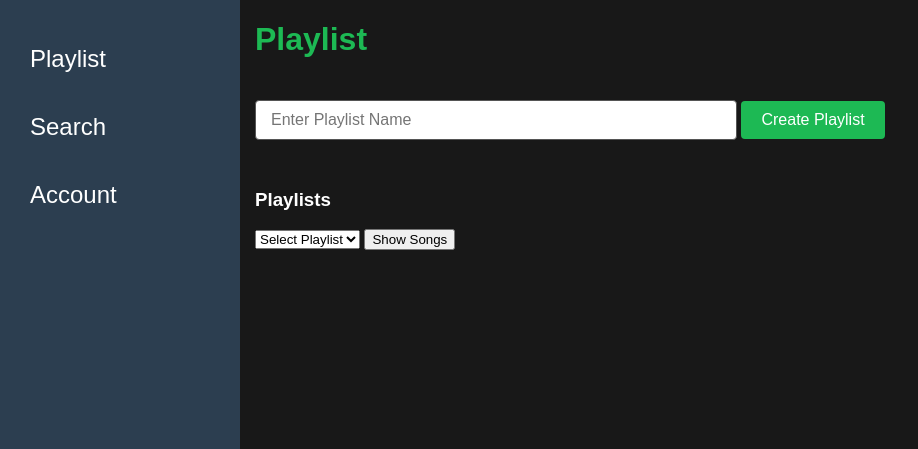
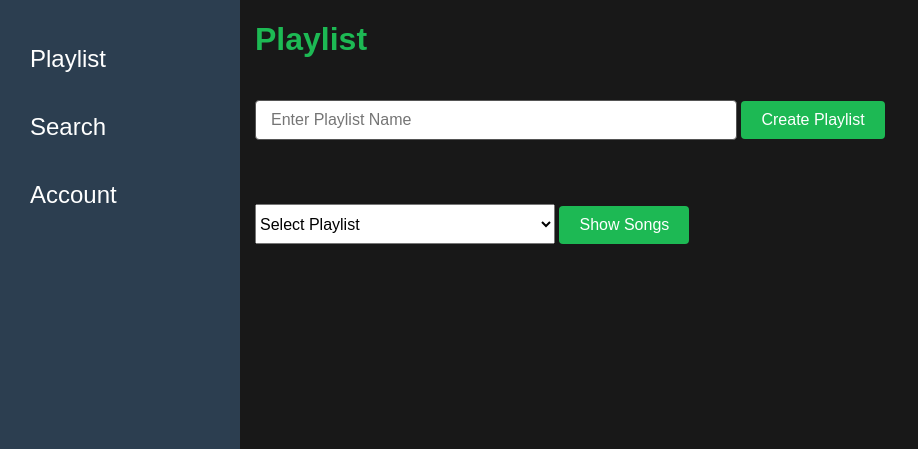
Before and after one commit to TheMadBen/playlist_app, a Flask app: template templates/playlist.html in a window 1280 px wide. Shown: the top 449 px of the page, without its empty margins (0-918 px from the left). Run offline with Flask 3, Linux system fonts and the light colour scheme; the template is opened without the code that fills it, so the values that code supplies are empty; some libraries are stand-ins or nearby versions.

Commit message:
no longer have to reclick playlist tab and styled select playlist and button

```diff
--- a/app.py
+++ b/app.py
@@ -9,7 +9,7 @@ try:
     connection = psycopg2.connect(user="postgres",
                                   password="1234",
                                   host="localhost",
-                                  port="5433",
+                                  port="5432",
                                   database="phase2")
 
     # Create a cursor to perform database operations
@@ -36,7 +36,7 @@ def get_db_connection():
         user="postgres",
         password="1234",
         host="localhost",
-        port="5433",        # for Ben it's 5432, for Philip it's 5433
+        port="5432",        # for Ben it's 5432, for Philip it's 5433
         database="phase2"   # may be different for you depending on what database you are using on your local mahcine
     )                       # for me i had to create another database different from postgres which is default
     return conn
@@ -68,10 +68,13 @@ def user_login():
                     (username, password))
         user = cur.fetchone()   # user is a tuple ie (0, 'user0', 'pass0')
 
+        cur.execute("SELECT playlist_name FROM playlist WHERE user_id = %s", (user[0],))
+        playlists = cur.fetchall()
+
         cur.close()
         conn.close()
         if user:
-            return render_template('playlist.html', user=user)
+            return render_template('playlist.html', playlists=playlists)
         else:
             credential='Invalid Credentials. Try Again'
             return render_template('login.html', credential=credential)     # this will display invalid/valid credentials on the same page instead of redirecting to a new page
@@ -105,7 +108,7 @@ def create_account():
 def playlist():
     global user
     user_id = user[0]
-    print(user_id)
+    # print(user_id)
 
     conn = get_db_connection()
     cur = conn.cursor()
@@ -131,8 +134,8 @@ def playlist():
             conn.close()
 
             return render_template('playlist.html', playlist_name=playlist_name, playlists=playlists)
-
-    return render_template('playlist.html', playlists=playlists)
+    else:
+        return render_template('playlist.html', playlists=playlists)
 
 # returns a JSON response using Flask
 @app.route('/get_songs/<playlist_name>')
--- a/static/styles/playlist.css
+++ b/static/styles/playlist.css
@@ -74,3 +74,24 @@ input[type=submit]:hover {
 .playlists {
     margin-top: 30px;
 }
+
+.playlistDropdown {
+    width: 300px;
+    height: 40px;
+    font-size: 16px;
+}
+
+.songButton {
+    padding: 10px 20px;
+    background-color: #1DB954;
+    color: #fff;
+    border: none;
+    border-radius: 4px;
+    cursor: pointer;
+    margin-top: 20px;
+    font-size: 16px;
+}
+
+.songButton:hover {
+    background-color: #1ED760;
+}
--- a/templates/playlist.html
+++ b/templates/playlist.html
@@ -23,15 +23,14 @@
             <input type="submit" value="Create Playlist"></input>
         </form>
         <div class="playlists">
-            <h3>Playlists</h3>
             <p class='playlist-items'>
-                <select id="playlistDropdown">
+                <select class='playlistDropdown' id="playlistDropdown">
                     <option selected disabled>Select Playlist</option>
                     {% for playlist_name in playlists %}
                         <option value="{{ playlist_name[0] }}">{{ playlist_name[0] }}</option>
                     {% endfor %}
                 </select>
-                <button onclick="showSelectedPlaylist()">Show Songs</button>
+                <button class='songButton' onclick="showSelectedPlaylist()">Show Songs</button>
             </p>
             <div id="songsContainer"></div>
         </div>
```
